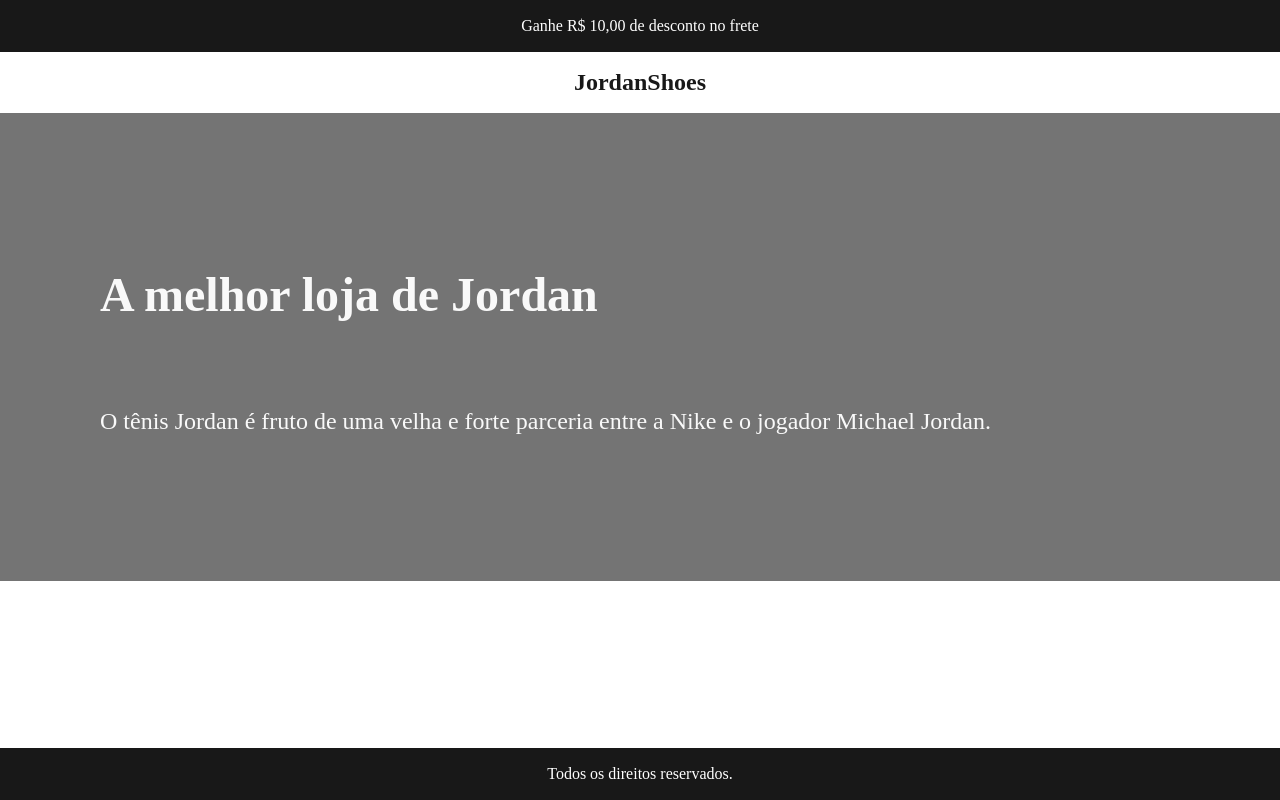
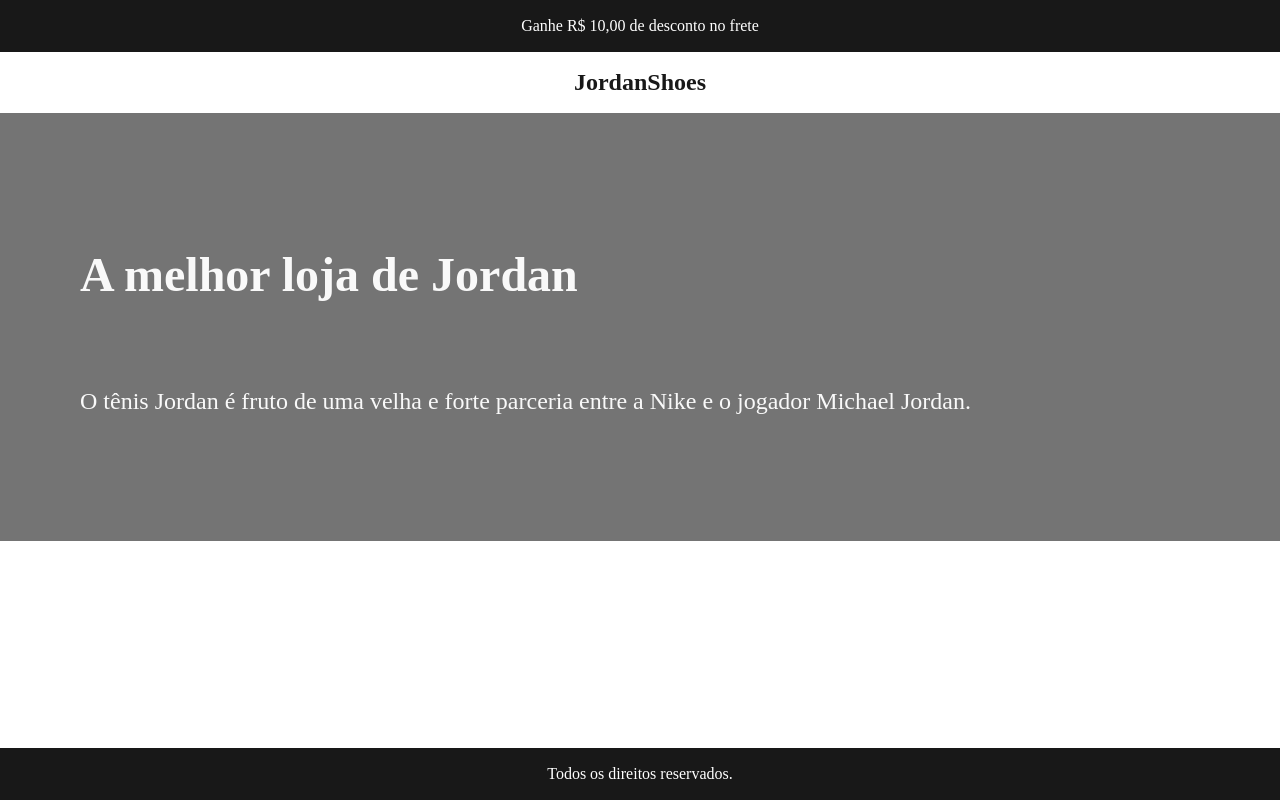
Before and after one commit to BiancaGrenzel/codelandia-02-shoes-shop, a React (Create React App) app: page / in a window 1280 px wide. Built offline with nearby package versions, Linux system fonts and the light colour scheme; the HTML template or start-up script is replaced by a standard one.

Commit message:
fix: style on header

```diff
--- a/src/core/components/header/style.ts
+++ b/src/core/components/header/style.ts
@@ -1,7 +1,7 @@
 import styled from "@emotion/styled";
 
 export const Container = styled.image`
-display: flex;
+    display: flex;
     background-image: url(${require("../../assets/shoes-header-desktop.svg").default});
     background-repeat: no-repeat;
     background-size: cover;
@@ -11,8 +11,8 @@
 export const Mask = styled.div`
     display: flex;
     flex-direction: column;
-    height: auto;
-    padding: 120px 100px;
+    padding: 100px 80px;
+    /* padding: 4% 4%; */
     gap: 26px;
     text-align: start;
     background-color: rgba(24, 24, 24, 0.6);
```
